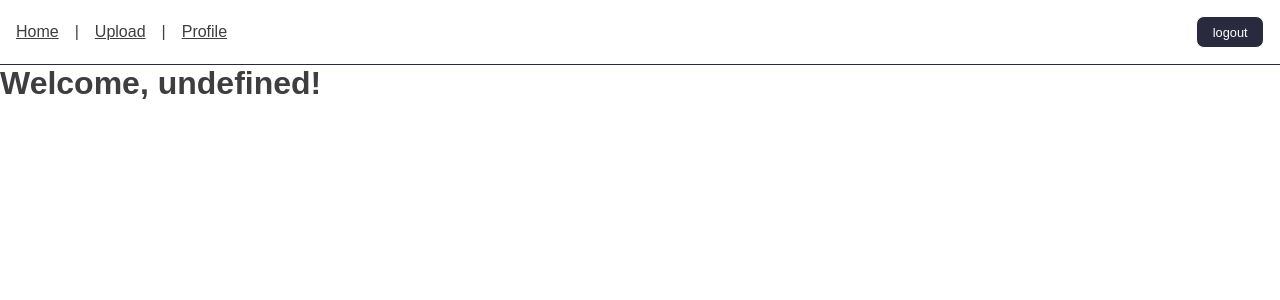
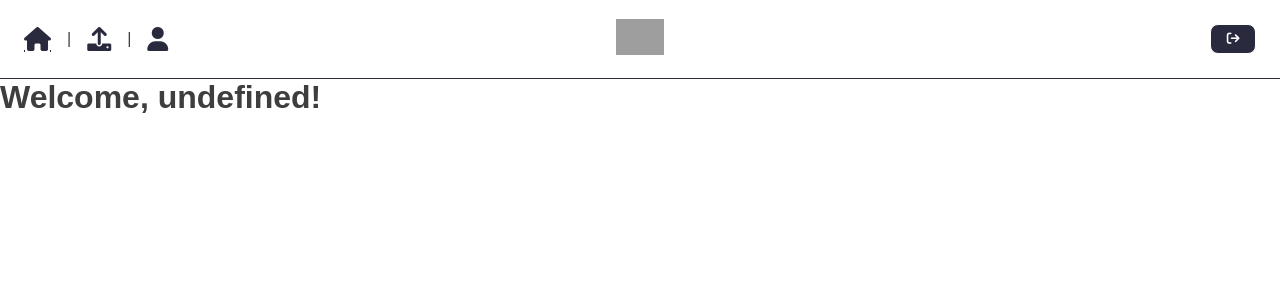
Before and after one commit to andreaDiClaudio/Virtual_Escape, a Svelte app in the folder client/Virtual-Escape/: page /home in a window 1280 px wide. Shown: the top 300 px of the page. Built offline with nearby package versions, Linux system fonts and the light colour scheme; sample sign-in values are in the browser's storage.

Commit message:
navbar Further styling

```diff
--- a/client/Virtual-Escape/src/assets/css/home/home.css
+++ b/client/Virtual-Escape/src/assets/css/home/home.css
@@ -1,43 +1,3 @@
 .body-white {
     background-color: white;
 }
-
-#navbar {
-    display: flex;
-    flex-direction: row;
-    padding: 1rem;
-    border-bottom: solid 1px #2a2a3f;
-}
-
-#navbar-left-side {
-    text-align: left;
-    margin-right: auto;
-    display: flex;
-    align-items: center;
-    gap: 1rem;
-}
-
-#navbar-right-side {
-    justify-content: end;
-}
-
-#logout-button {
-    padding:0.6em 1.2em;
-    border-radius: 8px;
-    color:#fff;
-    background-color: #2a2a3f;
-    font-size:0.8em;
-    border: solid white 1px;
-    cursor:pointer;
-}
-
-#logout-button:hover {
-    padding:0.6em 1.2em;
-    border-radius: 8px;
-    color:#2a2a3f;
-    background-color:#ffffff;
-    box-shadow: 0px 0px 10px #9b644b;
-    font-size:0.8em;
-    border: solid #2a2a3f 1px;
-    cursor:pointer;
-}
--- /dev/null
+++ b/client/Virtual-Escape/src/assets/css/navbar/navbar.css
@@ -0,0 +1,84 @@
+#navbar {
+    position: relative;
+    display: flex;
+    display: flex;
+    flex-direction: row;
+    padding: 1.5rem;
+    border-bottom: solid 1px #2a2a3f;
+    justify-content: space-between;
+}
+
+#navbar-left-side {
+    text-align: left;
+    margin-right: auto;
+    display: flex;
+    align-items: center;
+    gap: 1rem;
+}
+
+#navbar-mid {
+
+  position: absolute;
+  left: 50%;
+  top: 50%;
+  transform: translate(-50%, -50%);
+}
+
+
+#navbar-right-side {
+  display: flex;
+  align-items: center;
+}
+#home-icon {
+    font-size: 1.5rem;
+    color: #2a2a3f;
+}
+
+#home-icon:hover {
+    font-size: 1.5rem;
+    color:#e7793e
+}
+
+#upload-icon {
+    font-size: 1.5rem;
+    color: #2a2a3f;
+}
+
+#upload-icon:hover {
+    font-size: 1.5rem;
+    color:#e7793e
+}
+
+#user-icon {
+    font-size: 1.5rem;
+    color: #2a2a3f;
+}
+
+#user-icon:hover {
+    font-size: 1.5rem;
+    color:#e7793e
+}
+
+#VE-logo {
+    width: 3rem;
+}
+
+#logout-button {
+    padding:0.6em 1.2em;
+    border-radius: 8px;
+    color:#fff;
+    background-color: #2a2a3f;
+    font-size:0.8em;
+    border: solid white 1px;
+    cursor:pointer;
+}
+
+#logout-button:hover {
+    padding:0.6em 1.2em;
+    border-radius: 8px;
+    color: #e7793e;
+    background-color: white;
+    border: 1px solid #e7793e ;
+    font-size: 0.8em;
+    cursor: pointer;
+}
--- a/client/Virtual-Escape/src/components/Navbar.svelte
+++ b/client/Virtual-Escape/src/components/Navbar.svelte
@@ -19,15 +19,22 @@
 
 <nav id="navbar">
     <div id="navbar-left-side">
-        <a class="navbar-content" href="/home">Home</a>
+        <!-- svelte-ignore a11y-missing-content -->
+        <a class="fas fa-home" id="home-icon" href="/home" />
         <p>|</p>
-        <a class="navbar-content" href="/upload">Upload</a>
+        <a class="fas fa-upload" id="upload-icon" href="/upload" />
         <p>|</p>
-        <a class="navbar-content" href="/profile">Profile</a>
+        <a class="fas fa-user" id="user-icon" href="/profile" />
+    </div>
+    <div id="navbar-mid">
+        <img
+            src="http://localhost:8080/public/logo/justLogo.png"
+            id="VE-logo"
+        />
     </div>
     <div id="navbar-right-side">
         <form on:submit|preventDefault={handleSubmit}>
-            <button type="submit" id="logout-button">logout</button>
+            <button type="submit" class="fas fa-sign-out" id="logout-button" />
         </form>
     </div>
 </nav>
--- a/client/Virtual-Escape/src/main.js
+++ b/client/Virtual-Escape/src/main.js
@@ -1,5 +1,6 @@
 import "./assets/css/authentitaction/authentication.css";
 import "./assets/css/home/home.css";
+import "./assets/css/navbar/navbar.css";
 import "./assets/css/upload/upload.css";
 import "./assets/css/profile/profile.css";
 import "./assets/css/profile/imageGallery.css";
```
Also changed, not shown: 1 other file (tests, documents, lock files or other folders).
